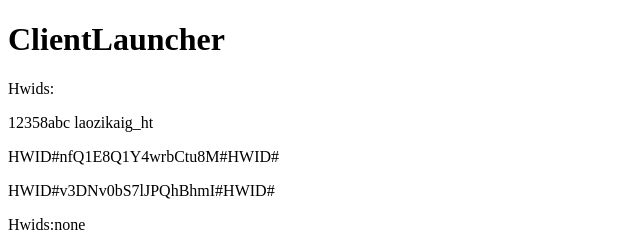
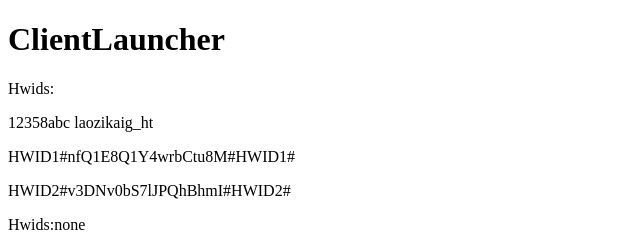
Before and after one commit to 12358abc/clientlauncher, a plain HTML site: page index.html in a window 1280 px wide. Shown: the top 247 px of the page, 0-640 px from the left. Drawn offline with Linux system fonts and the light colour scheme.

Commit message:
Update index.html

```diff
--- a/index.html
+++ b/index.html
@@ -8,8 +8,8 @@
 <h1>ClientLauncher</h1>
 <p>Hwids:</p>
 <p>12358abc laozikaig_ht</p>
-  <p>HWID#nfQ1E8Q1Y4wrbCtu8M#HWID#</p>
-  <p>HWID#v3DNv0bS7lJPQhBhmI#HWID#</p>
+  <p>HWID1#nfQ1E8Q1Y4wrbCtu8M#HWID1#</p>
+  <p>HWID2#v3DNv0bS7lJPQhBhmI#HWID2#</p>
   <p>Hwids:none</p>
   <p>Hwids:none</p>
   <p>Hwids:none</p>
```
